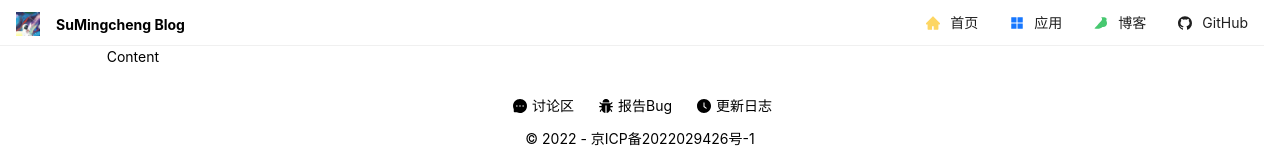
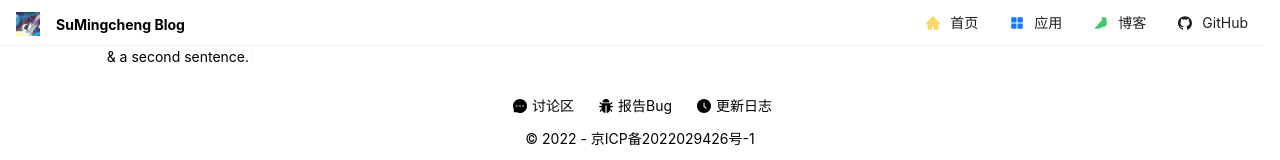
Before and after one commit to sumingcheng/Blog, a Next.js app: page / in a window 1280 px wide. Shown: the top 160 px of the page. Built offline with nearby package versions, Linux system fonts and the light colour scheme.

Commit message:
add:typed

```diff
--- a/package.json
+++ b/package.json
@@ -22,6 +22,7 @@
     "react-dom": "18.2.0",
     "sass": "^1.62.1",
     "tailwindcss": "3.3.2",
+    "typed.js": "^2.0.16",
     "typescript": "5.0.4"
   }
 }
--- a/src/pages/index.tsx
+++ b/src/pages/index.tsx
@@ -1,10 +1,25 @@
 import Layout from "@/layout";
+import React from 'react';
+import Typed from 'typed.js';
 
 function IndexPage () {
+  const el = React.useRef(null);
+  React.useEffect(() => {
+    const typed = new Typed(el.current, {
+      strings: ['<i>First</i> sentence.', '&amp; a second sentence.'],
+      typeSpeed: 50,
+    });
+
+    return () => {
+      typed.destroy();
+    };
+  }, []);
+
   return (
       <Layout>
         <div>
-          <h1>Content</h1>
+          {/*打字机*/}
+          <span ref={el}/>
         </div>
       </Layout>
   )
```
Also changed, not shown: src/components/essay.tsx (added), 2 other files (tests, documents, lock files or other folders).
